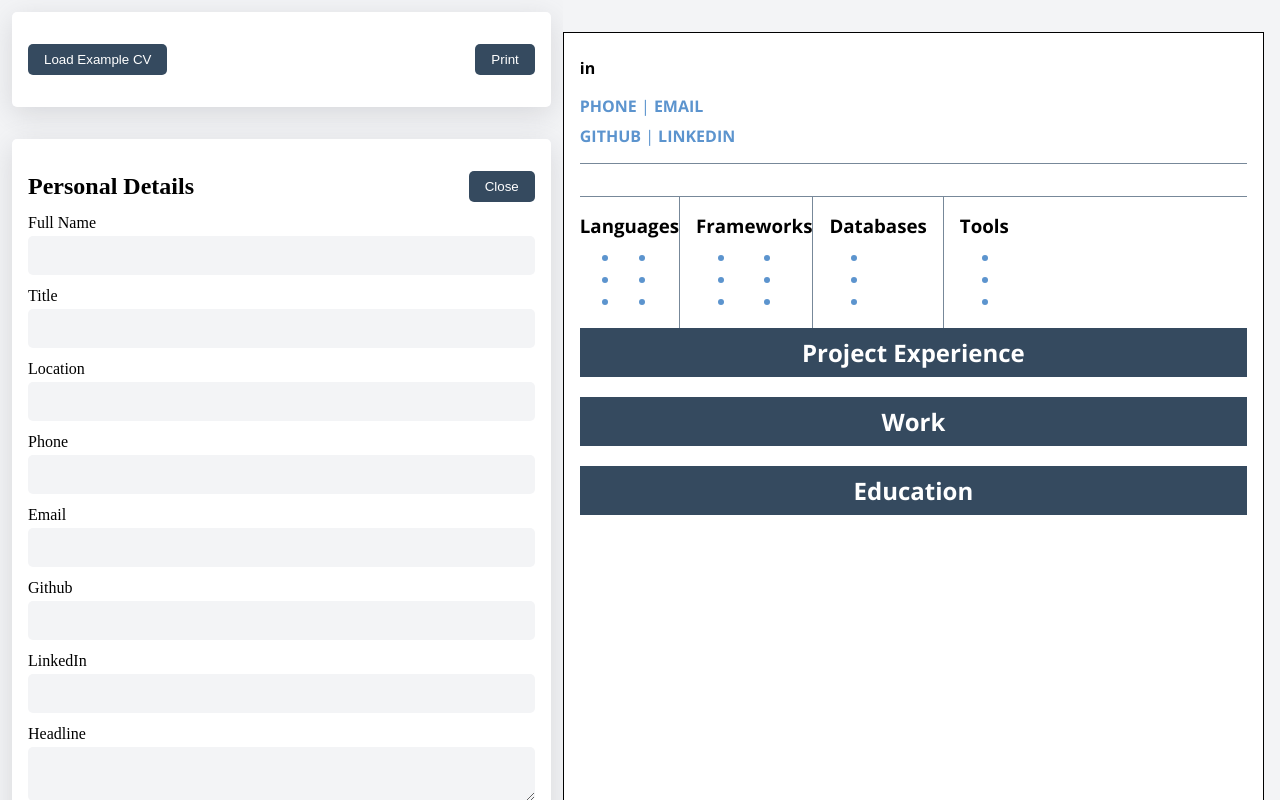
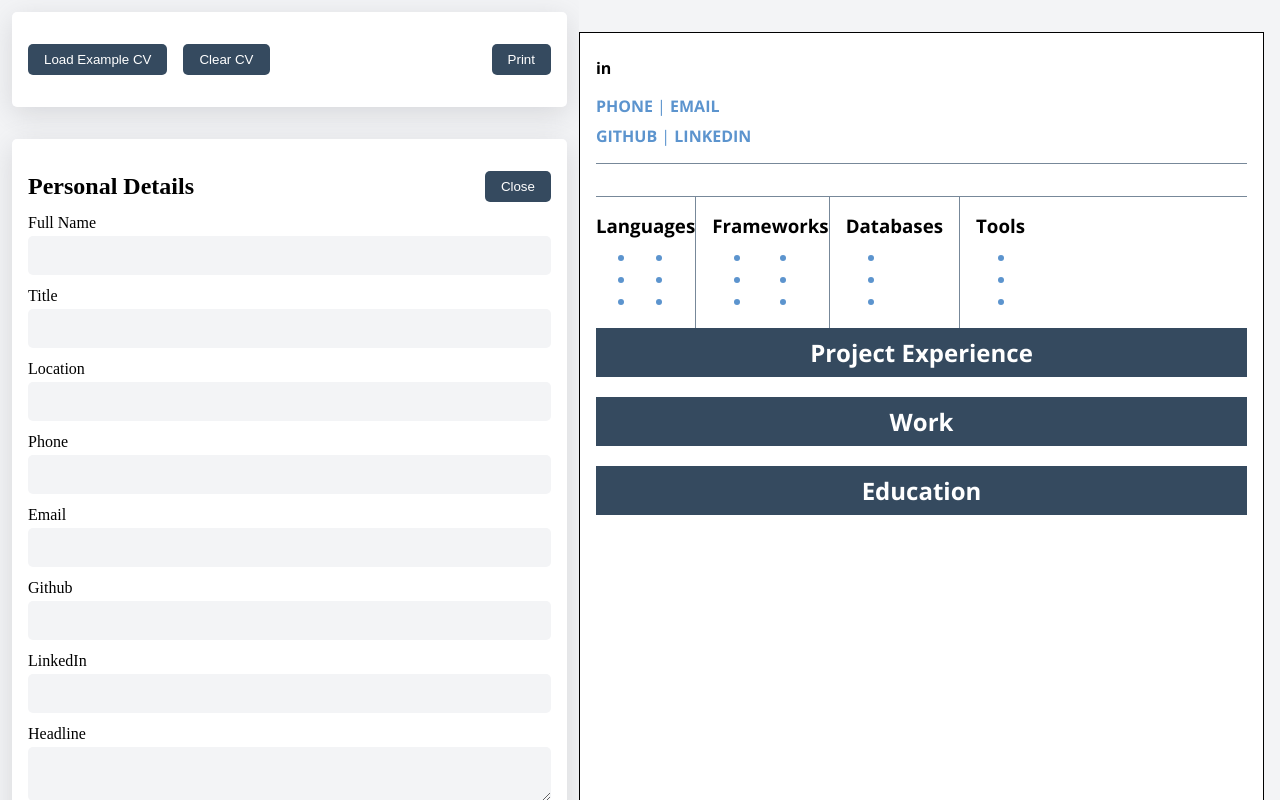
Before and after one commit to Rosendo-Martinez/cv-application, a React (Vite) app: page / in a window 1280 px wide. Shown: the top 800 px of the page. Built offline with nearby package versions, Linux system fonts and the light colour scheme.

Commit message:
Add clear cv feature

```diff
--- a/src/App.jsx
+++ b/src/App.jsx
@@ -10,6 +10,7 @@ import EducationListContainer from "./components/EducationListContainer";
 import Education from "./components/Education";
 import exampleCVData from "./components/exampleCVData";
 import Print from "./components/Print";
+import emptyCVData from "./components/emptyCVData";
 import "./styles/App.css";
 
 function App() {
@@ -115,23 +116,29 @@ function App() {
     setList(updatedList);
   }
 
-  function loadExampleCV() {
-    setPersonalDetails(exampleCVData.personalDetails);
-    setTechnicalKnowledge(exampleCVData.technicalKnowledge);
-    setProjectList(exampleCVData.projectList);
-    setWorkList(exampleCVData.workList);
-    setEducationList(exampleCVData.educationList);
+  function loadCVData(cvData) {
+    setPersonalDetails(cvData.personalDetails);
+    setTechnicalKnowledge(cvData.technicalKnowledge);
+    setProjectList(cvData.projectList);
+    setWorkList(cvData.workList);
+    setEducationList(cvData.educationList);
   }
 
   return (
     <div id="app">
       <div className="left inputs-container">
         <div className="top-bar">
-          <button onClick={loadExampleCV}>Load Example CV</button>
+          <div className="load-cv-data-buttons-container">
+            <button onClick={() => loadCVData(exampleCVData)}>
+              Load Example CV
+            </button>
+            <button onClick={() => loadCVData(emptyCVData)}>Clear CV</button>
+          </div>
           <button
             onClick={() => {
               setIsShown({ ...isShown, print: !isShown.print });
             }}
+            className="print-button"
           >
             Print
           </button>
--- /dev/null
+++ b/src/components/emptyCVData.js
@@ -0,0 +1,23 @@
+const emptyCVData = {
+  personalDetails: {
+    fullName: "",
+    title: "",
+    location: "",
+    phone: "",
+    email: "",
+    githubURL: "",
+    linkedInURL: "",
+    headline: "",
+  },
+  technicalKnowledge: {
+    languages: Array(6).fill(""),
+    frameworks: Array(6).fill(""),
+    databases: Array(3).fill(""),
+    tools: Array(3).fill(""),
+  },
+  projectList: [],
+  workList: [],
+  educationList: [],
+};
+
+export default emptyCVData;
--- a/src/styles/App.css
+++ b/src/styles/App.css
@@ -184,3 +184,7 @@ body {
 .modal > h2 {
   margin: 0;
 }
+
+.load-cv-data-buttons-container > button {
+  margin-right: 1rem;
+}
```
